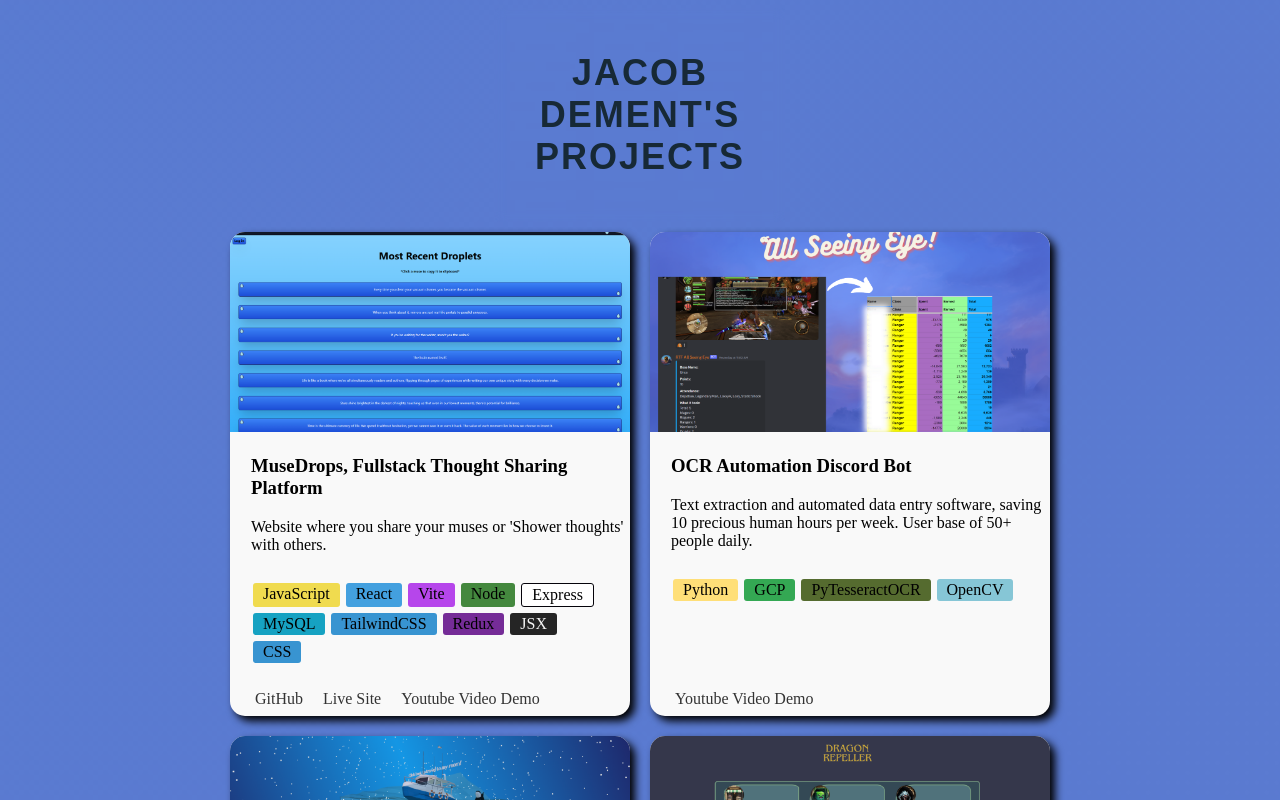
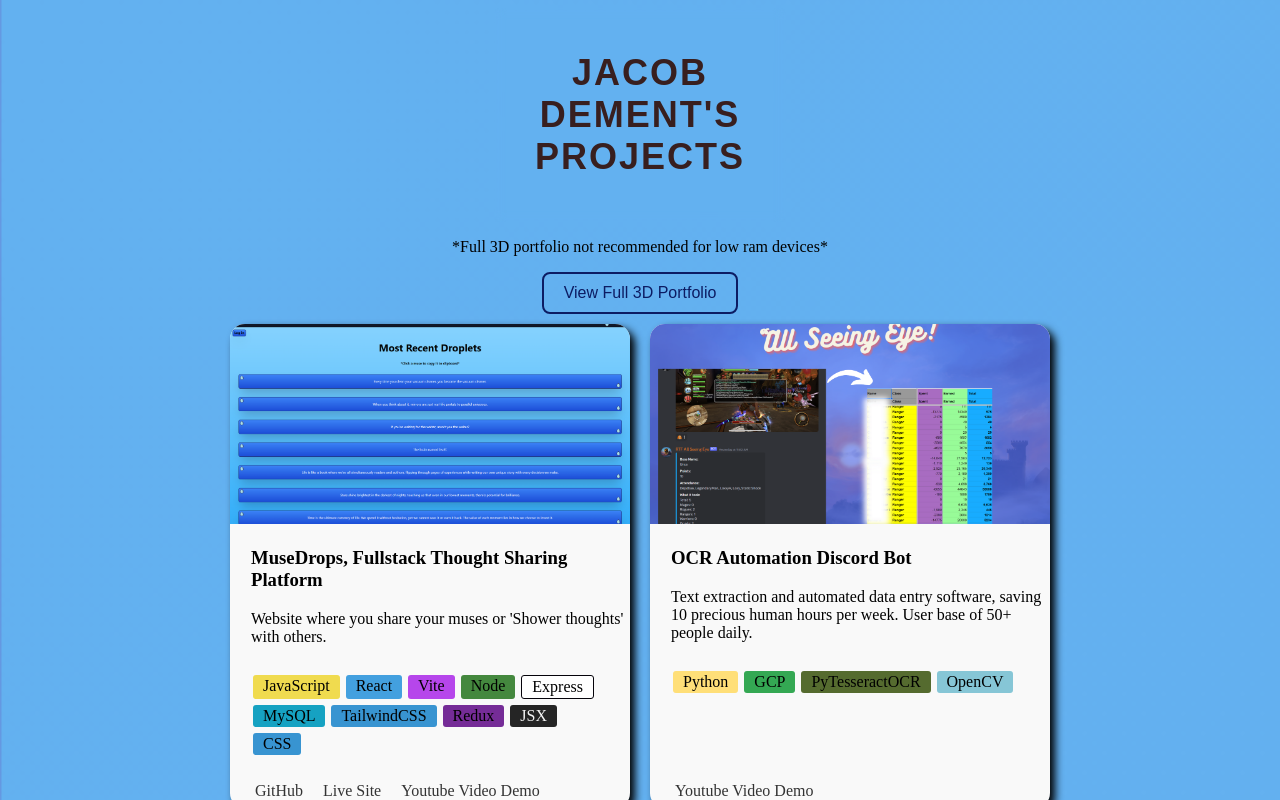
Before and after one commit to Oia20/Projects, a React (Vite) app in the folder projects/: page / in a window 1280 px wide. Shown: the top 800 px of the page. Built offline with nearby package versions, Linux system fonts and the light colour scheme; a web font is replaced by a local one.

Commit message:
Added link to full 3D portfolio, with a message stating that it's not reccomended for lower power devices.

```diff
--- a/projects/src/projects.css
+++ b/projects/src/projects.css
@@ -6,7 +6,7 @@
 html {
   font-family: "barlow"'Times New Roman', Times, serif;
   height: 100vh;
-  background: linear-gradient(135deg, #3490dc, #6574cd);
+  background: linear-gradient(135deg, #63b1f0, #6574cd);
   background-size: 10000%;
   animation: gradientAnimation 10s ease infinite;
 }
@@ -34,28 +34,6 @@ html {
       font-family: Barlow, Arial, sans-serif; /* Choose your font */
       animation: shimmer 2s infinite alternate; /* Add shimmer animation */
     }
-
-    @keyframes shimmer {
-      0% {
-        color: #05030a;
-        text-shadow: 0 0 10px #6574cd, 0 0 20px #6574cd, 0 0 30px #6574cd, 0 0 40px #6574cd, 0 0 50px #6574cd, 0 0 60px #6574cd, 0 0 70px #6574cd;
-      }
-      100% {
-        color: #172936; /* Adjust shimmer color */
-        text-shadow: 0 0 10px #3490dc, 0 0 20px #3490dc, 0 0 30px #3490dc 0 0 40px #3490dc, 0 0 50px #3490dc, 0 0 60px #3490dc, 0 0 70px #3490dc;
-      }
-    }
-  @keyframes gradientAnimation {
-    0% {
-      background-position: 0% 50%; /* Initial position */
-    }
-    50% {
-      background-position: 100% 50%; /* Midway position */
-    }
-    100% {
-      background-position: 0% 50%; /* Final position */
-    }
-  }
 .project-list {
   display: flex;
   flex-wrap: wrap;
@@ -253,17 +231,7 @@ html {
 #TailwindCSS {
   background-color: #3894d1;
 }
-@keyframes gradientAnimation {
-  0% {
-      background-position: 0% 50%;
-  }
-  50% {
-      background-position: 100% 50%;
-  }
-  100% {
-      background-position: 0% 50%;
-  }
-}
+
 
 
 .project-card h3 {
@@ -319,3 +287,27 @@ footer {
   color: #3490dc;
 
 }
+
+
+.portfolio-button {
+  padding: 10px 20px;
+  font-size: 16px;
+  border: 2px solid #0c1c63; /* Green border */
+  border-radius: 8px;
+  background-color: transparent;
+  color: #0c1c63; /* Green text */
+  cursor: pointer;
+  transition: background-color 0.3s, color 0.3s, border-color 0.3s;
+  display: flex;
+  justify-content: center;
+  margin: auto;
+}
+
+.portfolio-button:hover {
+  background-color: #0c1c63; /* Green background on hover */
+  color: white; /* White text on hover */
+}
+
+.not {
+  text-align: center;
+}
--- a/projects/src/projects.jsx
+++ b/projects/src/projects.jsx
@@ -115,6 +115,8 @@ const ProjectList = () => {
       <div className='headerbg'>
       <h1 className="header">Jacob Dement's projects</h1>
       </div>
+      <p className='not'>*Full 3D portfolio not recommended for low ram devices*</p>
+      <button className="portfolio-button">View Full 3D Portfolio</button>
       <div className="project-list">
         {projects.map((project) => (
           <ProjectCard
--- a/projects/vite.config.js
+++ b/projects/vite.config.js
@@ -3,6 +3,6 @@ import react from '@vitejs/plugin-react'
 
 // https://vitejs.dev/config/
 export default defineConfig({
-  base: "/Projects",
+  // base: "/Projects",
   plugins: [react()],
 })
```
